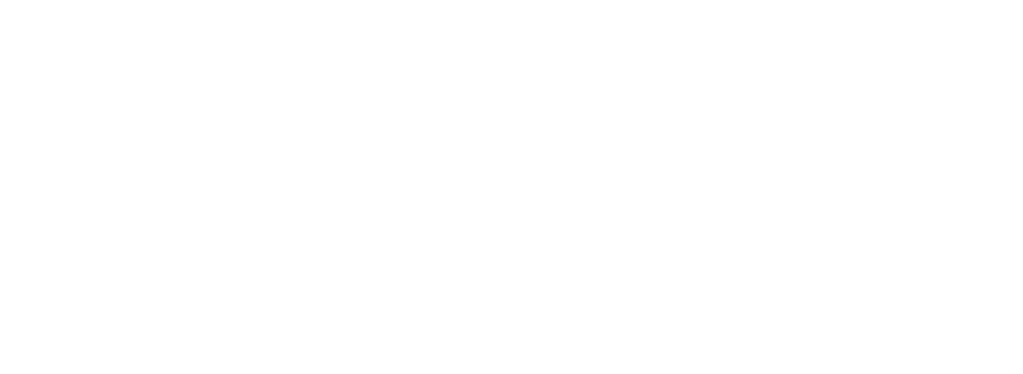
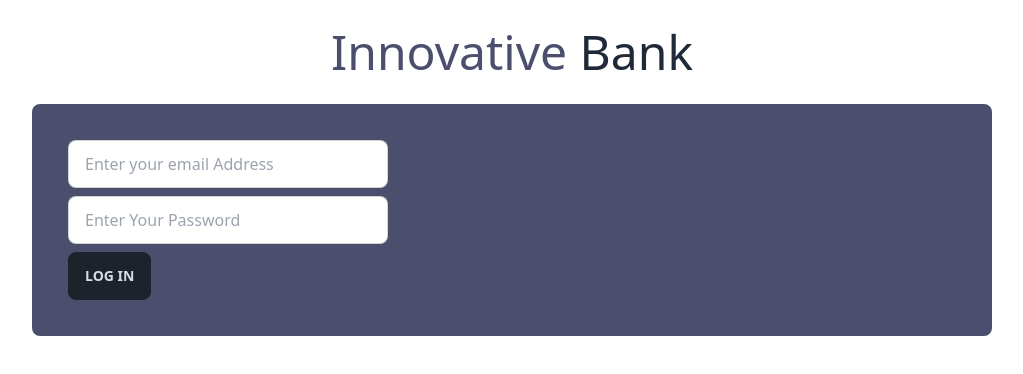
Before and after one commit to mostak9/innovative-bank, a plain HTML site: page index.html in a window 1280 px wide. Shown: the whole page, without its empty margins (128-1151 px from the left). Drawn offline with nearby package versions, Linux system fonts and the light colour scheme.

Commit message:
finished login form style

```diff
--- a/index.html
+++ b/index.html
@@ -1,5 +1,5 @@
 <!DOCTYPE html>
-<html lang="en">
+<html lang="en" data-theme="light">
   <head>
     <meta charset="UTF-8" />
     <meta name="viewport" content="width=device-width, initial-scale=1.0" />
@@ -8,9 +8,49 @@
     <link
       href="https://cdn.jsdelivr.net/npm/daisyui@3.5.1/dist/full.css"
       rel="stylesheet"
-      type="text/css"/>
+      type="text/css"
+    />
     <script src="https://cdn.tailwindcss.com"></script>
+    <!-- custom style -->
 
+    <script>
+      tailwind.config = {
+        theme: {
+          extend: {
+            colors: {
+              clifford: "#da373d",
+              "primary-color": "#4b4e6d",
+            },
+          },
+        },
+      };
+    </script>
   </head>
-  <body></body>
+  <body>
+    <header>
+      <h1 class="text-5xl text-center mt-7">
+        <span class="text-primary-color font-medium">Innovative</span> Bank
+      </h1>
+    </header>
+    <main>
+      <!-- login section -->
+      <section class="">
+        <div
+          class="bg-primary-color w-9/12 mx-auto p-9 rounded-lg mt-7 space-y-2"
+        >
+          <input
+            type="email"
+            placeholder="Enter your email Address"
+            class="input input-bordered w-full max-w-xs block"
+          />
+          <input
+            type="password"
+            placeholder="Enter Your Password"
+            class="input input-bordered w-full max-w-xs block"
+          />
+          <button class="btn btn-active btn-neutral">Log In</button>
+        </div>
+      </section>
+    </main>
+  </body>
 </html>
```
